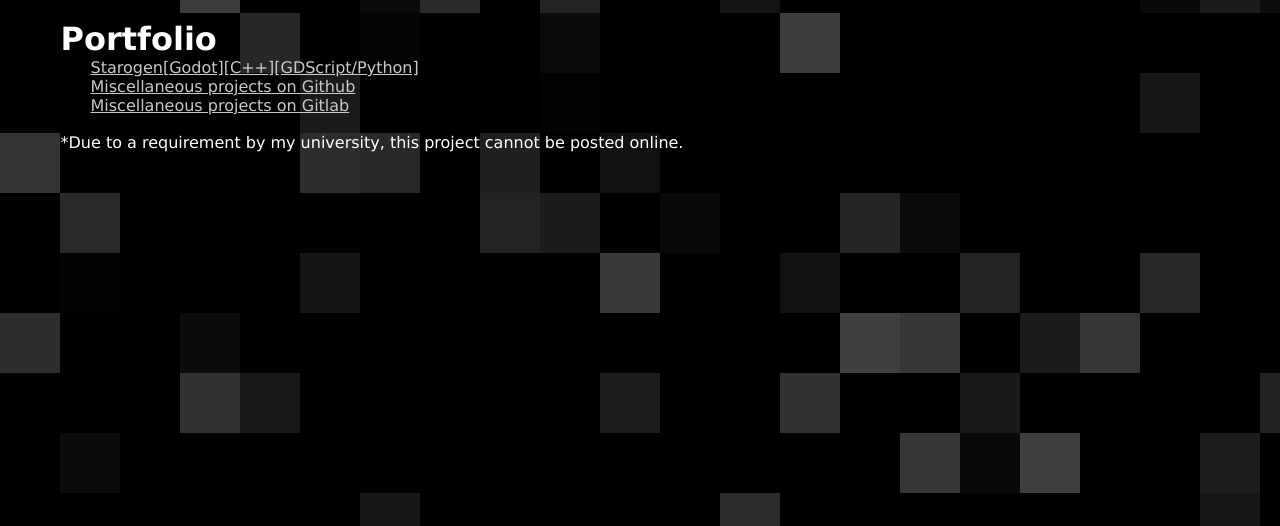
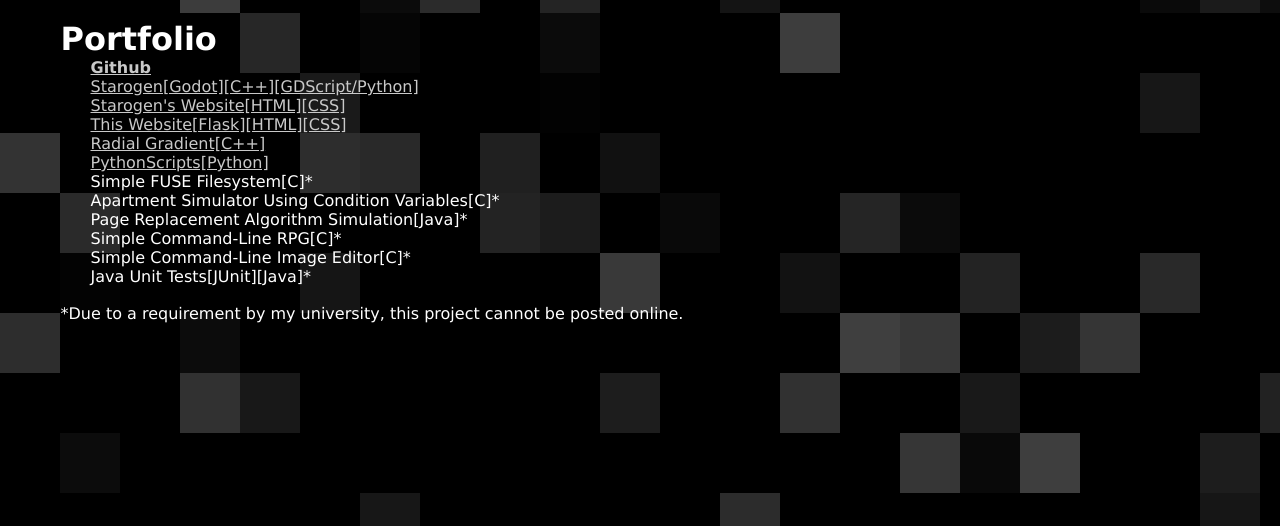
Before and after one commit to AustinOldham/oldham.cc, a Flask app: page /portfolio.html in a window 1280 px wide. Shown: the part 47-573 px from the top of the page. Run offline with Flask 2, Linux system fonts and the light colour scheme.

Commit message:
Added more entries to portfolio

```diff
--- a/templates/portfolio.html
+++ b/templates/portfolio.html
@@ -3,9 +3,18 @@
 {% block header %}Portfolio{% endblock %}
 {% block content %}
 <ul>
+	<li><a href="https://github.com/AustinOldham" style="font-weight: bold">Github</a></li>
 	<li><a href="http://starogen.com">Starogen[Godot][C++][GDScript/Python]</a></li>
-	<li><a href="http://github.com/AustinOldham">Miscellaneous projects on Github</a></li>
-	<li><a href="https://gitlab.com/Oldham">Miscellaneous projects on Gitlab</a></li>
+	<li><a href="https://github.com/AustinOldham/austinoldham.github.io">Starogen's Website[HTML][CSS]</a></li>
+	<li><a href="https://github.com/AustinOldham/oldham.cc">This Website[Flask][HTML][CSS]</a></li>
+	<li><a href="https://github.com/AustinOldham/RadialGradient">Radial Gradient[C++]</a></li>
+	<li><a href="https://github.com/AustinOldham/PythonScripts">PythonScripts[Python]</a></li>
+	<li><a>Simple FUSE Filesystem[C]*</a></li>
+	<li><a>Apartment Simulator Using Condition Variables[C]*</a></li>
+	<li><a>Page Replacement Algorithm Simulation[Java]*</a></li>
+	<li><a>Simple Command-Line RPG[C]*</a></li>
+	<li><a>Simple Command-Line Image Editor[C]*</a></li>
+	<li><a>Java Unit Tests[JUnit][Java]*</a></li>
 </ul>
 <br>
 <p>*Due to a requirement by my university, this project cannot be posted online.</p>
```
